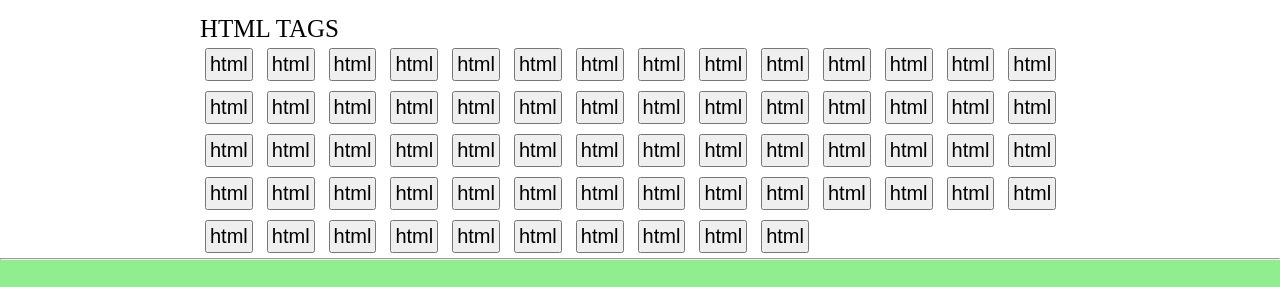
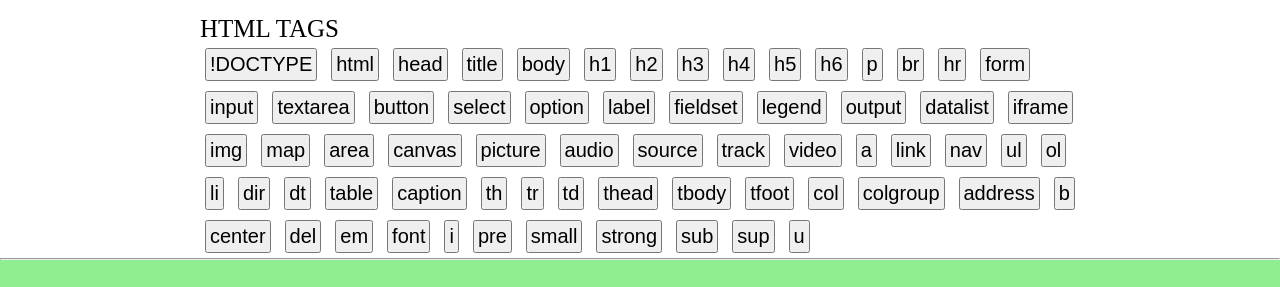
Before and after one commit to SahuShantanu/programming-code, a plain HTML site: page index.html in a window 1280 px wide. Shown: the part 160-447 px from the top of the page. Drawn offline with Linux system fonts and the light colour scheme.

Commit message:
modified in index.html and adding new file learncss.html

```diff
--- a/index.html
+++ b/index.html
@@ -5,7 +5,7 @@
     <meta charset="UTF-8">
     <meta http-equiv="X-UA-Compatible" content="IE=edge">
     <meta name="viewport" content="width=device-width, initial-scale=1.0">
-    <title>Document</title>
+    <title>programming-code</title>
     <link rel="stylesheet" href="style.css">
 
 </head>
@@ -26,8 +26,8 @@
     <hr>
     <nav class="nav2">
         <div>
-            <a href="" class="btn2">HTML</a>
-            <a href="" class="btn2">CSS</a>
+            <a href="/programming-code/index.html" class="btn2">HTML</a>
+            <a href="/programming-code/learncss.html" class="btn2">CSS</a>
             <a href="" class="btn2">JAVASCRIPT</a>
             <a href="" class="btn2">GIT-HUB</a>
         </div>
@@ -50,72 +50,72 @@
         HTML TAGS
     </div>
     <div class="alltags">
+        <a href="#"><button id="btn1">!DOCTYPE</button></a>
         <a href="#"><button id="btn1">html</button></a>
-        <a href="#"><button id="btn1">html</button></a>
-        <a href="#"><button id="btn1">html</button></a>
-        <a href="#"><button id="btn1">html</button></a>
-        <a href="#"><button id="btn1">html</button></a>
-        <a href="#"><button id="btn1">html</button></a>
-        <a href="#"><button id="btn1">html</button></a>
-        <a href="#"><button id="btn1">html</button></a>
-        <a href="#"><button id="btn1">html</button></a>
-        <a href="#"><button id="btn1">html</button></a>
-        <a href="#"><button id="btn1">html</button></a>
-        <a href="#"><button id="btn1">html</button></a>
-        <a href="#"><button id="btn1">html</button></a>
-        <a href="#"><button id="btn1">html</button></a>
-        <a href="#"><button id="btn1">html</button></a>
-        <a href="#"><button id="btn1">html</button></a>
-        <a href="#"><button id="btn1">html</button></a>
-        <a href="#"><button id="btn1">html</button></a>
-        <a href="#"><button id="btn1">html</button></a>
-        <a href="#"><button id="btn1">html</button></a>
-        <a href="#"><button id="btn1">html</button></a>
-        <a href="#"><button id="btn1">html</button></a>
-        <a href="#"><button id="btn1">html</button></a>
-        <a href="#"><button id="btn1">html</button></a>
-        <a href="#"><button id="btn1">html</button></a>
-        <a href="#"><button id="btn1">html</button></a>
-        <a href="#"><button id="btn1">html</button></a>
-        <a href="#"><button id="btn1">html</button></a>
-        <a href="#"><button id="btn1">html</button></a>
-        <a href="#"><button id="btn1">html</button></a>
-        <a href="#"><button id="btn1">html</button></a>
-        <a href="#"><button id="btn1">html</button></a>
-        <a href="#"><button id="btn1">html</button></a>
-        <a href="#"><button id="btn1">html</button></a>
-        <a href="#"><button id="btn1">html</button></a>
-        <a href="#"><button id="btn1">html</button></a>
-        <a href="#"><button id="btn1">html</button></a>
-        <a href="#"><button id="btn1">html</button></a>
-        <a href="#"><button id="btn1">html</button></a>
-        <a href="#"><button id="btn1">html</button></a>
-        <a href="#"><button id="btn1">html</button></a>
-        <a href="#"><button id="btn1">html</button></a>
-        <a href="#"><button id="btn1">html</button></a>
-        <a href="#"><button id="btn1">html</button></a>
-        <a href="#"><button id="btn1">html</button></a>
-        <a href="#"><button id="btn1">html</button></a>
-        <a href="#"><button id="btn1">html</button></a>
-        <a href="#"><button id="btn1">html</button></a>
-        <a href="#"><button id="btn1">html</button></a>
-        <a href="#"><button id="btn1">html</button></a>
-        <a href="#"><button id="btn1">html</button></a>
-        <a href="#"><button id="btn1">html</button></a>
-        <a href="#"><button id="btn1">html</button></a>
-        <a href="#"><button id="btn1">html</button></a>
-        <a href="#"><button id="btn1">html</button></a>
-        <a href="#"><button id="btn1">html</button></a>
-        <a href="#"><button id="btn1">html</button></a>
-        <a href="#"><button id="btn1">html</button></a>
-        <a href="#"><button id="btn1">html</button></a>
-        <a href="#"><button id="btn1">html</button></a>
-        <a href="#"><button id="btn1">html</button></a>
-        <a href="#"><button id="btn1">html</button></a>
-        <a href="#"><button id="btn1">html</button></a>
-        <a href="#"><button id="btn1">html</button></a>
-        <a href="#"><button id="btn1">html</button></a>
-        <a href="#"><button id="btn1">html</button></a>
+        <a href="#"><button id="btn1">head</button></a>
+        <a href="#"><button id="btn1">title</button></a>
+        <a href="#"><button id="btn1">body</button></a>
+        <a href="#"><button id="btn1">h1</button></a>
+        <a href="#"><button id="btn1">h2</button></a>
+        <a href="#"><button id="btn1">h3</button></a>
+        <a href="#"><button id="btn1">h4</button></a>
+        <a href="#"><button id="btn1">h5</button></a>
+        <a href="#"><button id="btn1">h6</button></a>
+        <a href="#"><button id="btn1">p</button></a>
+        <a href="#"><button id="btn1">br</button></a>
+        <a href="#"><button id="btn1">hr</button></a>
+        <a href="#"><button id="btn1">form</button></a>
+        <a href="#"><button id="btn1">input</button></a>
+        <a href="#"><button id="btn1">textarea</button></a>
+        <a href="#"><button id="btn1">button</button></a>
+        <a href="#"><button id="btn1">select</button></a>
+        <a href="#"><button id="btn1">option</button></a>
+        <a href="#"><button id="btn1">label</button></a>
+        <a href="#"><button id="btn1">fieldset</button></a>
+        <a href="#"><button id="btn1">legend</button></a>
+        <a href="#"><button id="btn1">output</button></a>
+        <a href="#"><button id="btn1">datalist</button></a>
+        <a href="#"><button id="btn1">iframe</button></a>
+        <a href="#"><button id="btn1">img</button></a>
+        <a href="#"><button id="btn1">map</button></a>
+        <a href="#"><button id="btn1">area</button></a>
+        <a href="#"><button id="btn1">canvas</button></a>
+        <a href="#"><button id="btn1">picture</button></a>
+        <a href="#"><button id="btn1">audio</button></a>
+        <a href="#"><button id="btn1">source</button></a>
+        <a href="#"><button id="btn1">track</button></a>
+        <a href="#"><button id="btn1">video</button></a>
+        <a href="#"><button id="btn1">a</button></a>
+        <a href="#"><button id="btn1">link</button></a>
+        <a href="#"><button id="btn1">nav</button></a>
+        <a href="#"><button id="btn1">ul</button></a>
+        <a href="#"><button id="btn1">ol</button></a>
+        <a href="#"><button id="btn1">li</button></a>
+        <a href="#"><button id="btn1">dir</button></a>
+        <a href="#"><button id="btn1">dt</button></a>
+        <a href="#"><button id="btn1">table</button></a>
+        <a href="#"><button id="btn1">caption</button></a>
+        <a href="#"><button id="btn1">th</button></a>
+        <a href="#"><button id="btn1">tr</button></a>
+        <a href="#"><button id="btn1">td</button></a>
+        <a href="#"><button id="btn1">thead</button></a>
+        <a href="#"><button id="btn1">tbody</button></a>
+        <a href="#"><button id="btn1">tfoot</button></a>
+        <a href="#"><button id="btn1">col</button></a>
+        <a href="#"><button id="btn1">colgroup</button></a>
+        <a href="#"><button id="btn1">address</button></a>
+        <a href="#"><button id="btn1">b</button></a>
+        <a href="#"><button id="btn1">center</button></a>
+        <a href="#"><button id="btn1">del</button></a>
+        <a href="#"><button id="btn1">em</button></a>
+        <a href="#"><button id="btn1">font</button></a>
+        <a href="#"><button id="btn1">i</button></a>
+        <a href="#"><button id="btn1">pre</button></a>
+        <a href="#"><button id="btn1">small</button></a>
+        <a href="#"><button id="btn1">strong</button></a>
+        <a href="#"><button id="btn1">sub</button></a>
+        <a href="#"><button id="btn1">sup</button></a>
+        <a href="#"><button id="btn1">u</button></a>
 
     </div>
     </div>
```
Also changed, not shown: learncss.html (added, +147 -0 lines).
